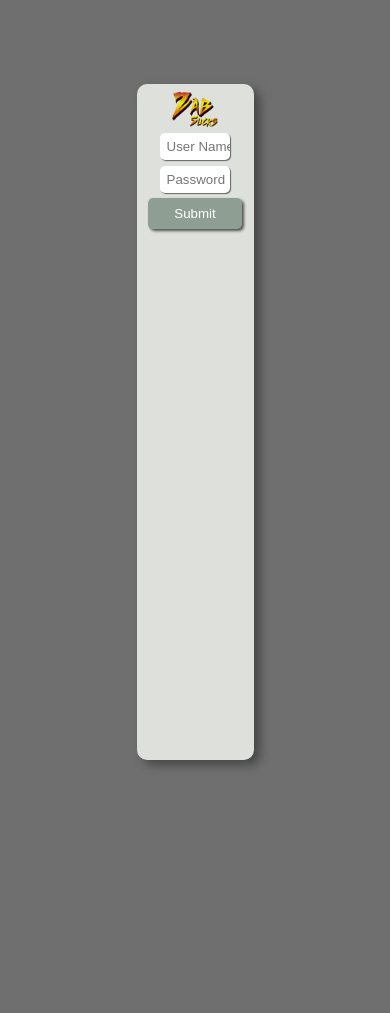
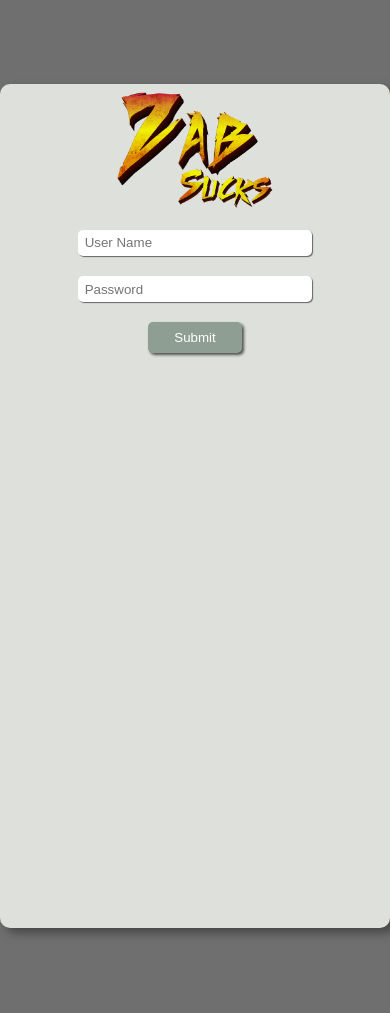
Before and after one commit to AppVineyard/salt-fighter, a PHP site: page / in a window 390 px wide. Before the commit the page ends 768 px from the top, so only its background shows below. Run offline with PHP 8.4, Linux system fonts and the light colour scheme; data that the repository does not hold is empty.

Commit message:
css for Andrews garbage code

```diff
--- a/index.php
+++ b/index.php
@@ -44,7 +44,7 @@ if (document.addEventListener) {
      </form>
 
      <div class="message"><?php if($message!="") { echo $message; } ?></div>
-     <div><?php if($row["bio_url"] !="") { echo '<img src="'.$row["bio_url"].'">'; } ?>
+     <div class="bioImg"><?php if($row["bio_url"] !="") { echo '<img src="'.$row["bio_url"].'">'; } ?>
  </div>
 </div>
 
--- a/zabSucks.css
+++ b/zabSucks.css
@@ -55,4 +55,15 @@ color: #FF0000;
 font-weight: bold;
 text-align: center;
 width: 100%;
+    margin-top: 5%;
 }
+.bioImg{
+    margin-top: 5%;
+}
+@media(max-width: 767px){
+    #login{
+        width:100vw;
+        height:100vh;
+    }
+
+}
```
